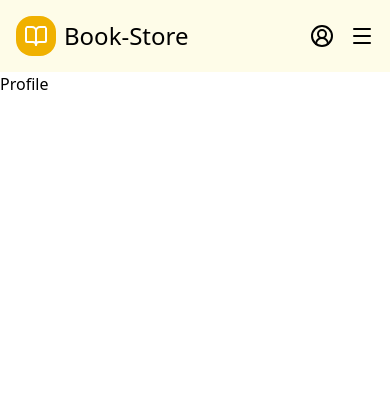
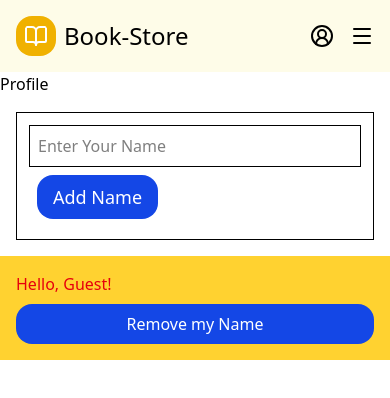
Before and after one commit to mernstackjs/book-store, a React (Vite) app in the folder client/: page /profile in a window 390 px wide. Shown: the top 398 px of the page. Built offline with nearby package versions, Linux system fonts and the light colour scheme.

Commit message:
Test for localstorage in mobile

```diff
--- a/client/src/pages/profile.jsx
+++ b/client/src/pages/profile.jsx
@@ -1,5 +1,47 @@
 import React from "react";
+import { useState } from "react";
 
 export default function Profile() {
-  return <div>Profile</div>;
+  const [username, setUsername] = useState("");
+  const [name] = useState(() => {
+    const storedName = localStorage.getItem("name");
+    return storedName ? JSON.parse(storedName) : "";
+  });
+  const setNameHandle = () => {
+    console.log(username);
+    localStorage.setItem("name", JSON.stringify(username));
+    setUsername("");
+  };
+
+  return (
+    <div>
+      <h1>Profile</h1>
+
+      <div className="border p-3 m-4">
+        <input
+          value={username}
+          onChange={(e) => setUsername(e.target.value)}
+          className="border p-2 w-full"
+          type="text"
+          placeholder="Enter Your Name"
+        />
+        <button
+          onClick={setNameHandle}
+          className="bg-blue-700 text-white text-lg px-4 py-2 rounded-2xl m-2 cursor-pointer"
+        >
+          Add Name
+        </button>
+      </div>
+
+      <div className="bg-amber-300 text-red-600 p-4 flex flex-col gap-2">
+        <span>Hello, {name || "Guest"}!</span>
+        <button
+          onClick={() => localStorage.removeItem("name")}
+          className="bg-blue-700 text-white rounded-2xl p-2 cursor-pointer"
+        >
+          Remove my Name
+        </button>
+      </div>
+    </div>
+  );
 }
```
